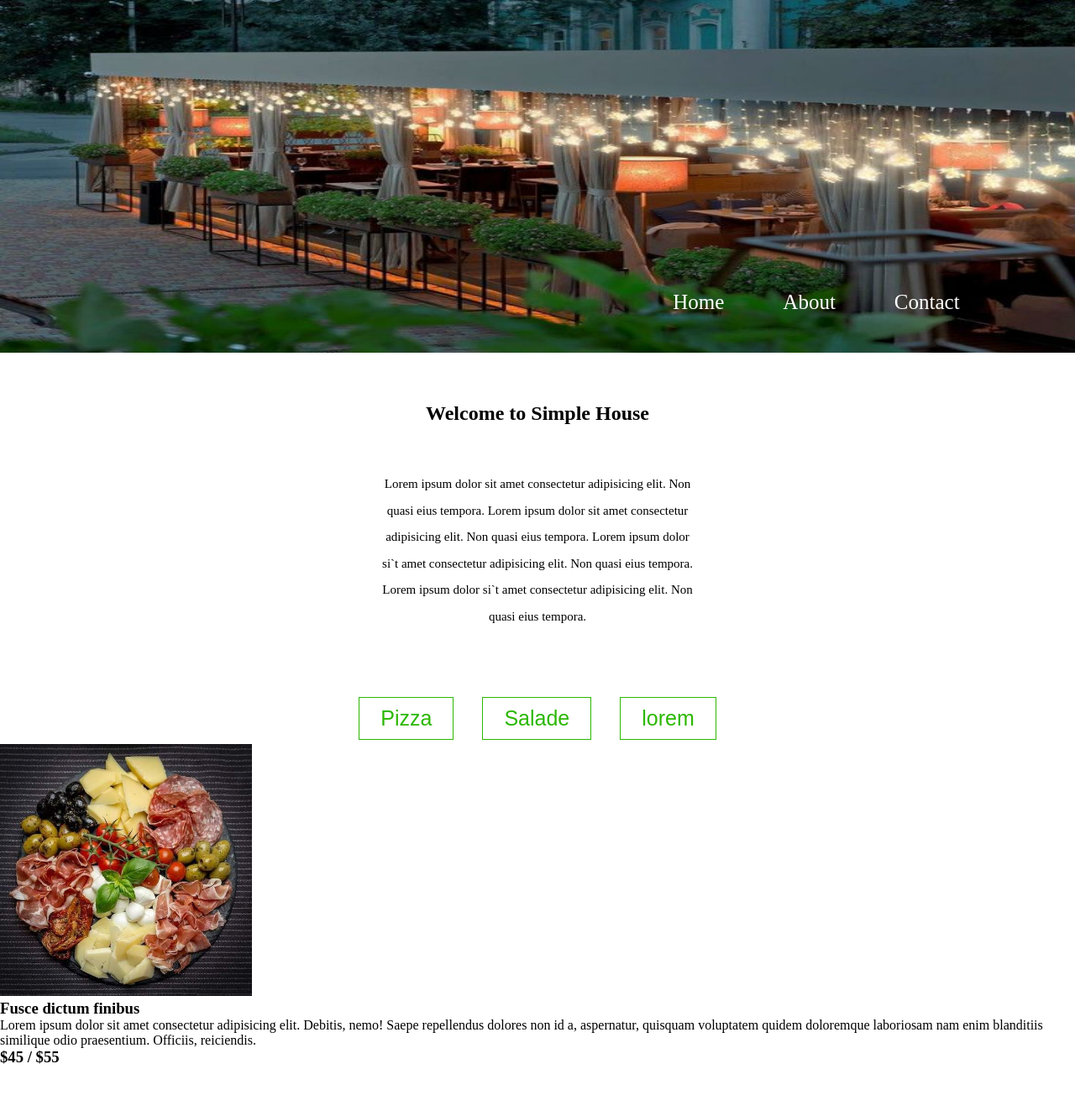
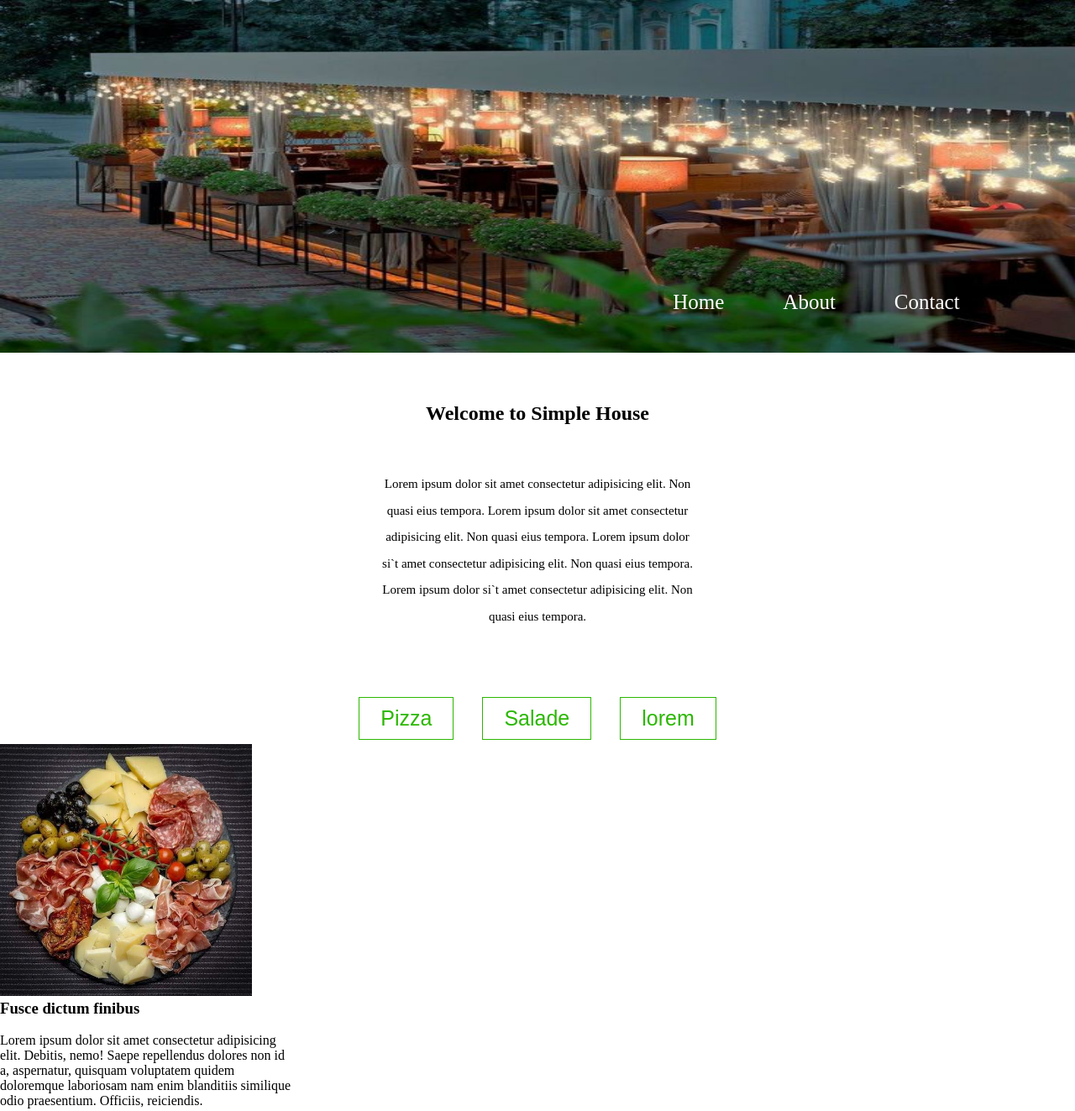
Before and after one commit to jacquesbedo/projet-oscar-1, a plain HTML site: page index.html in a window 1280 px wide. Shown: the top 1323 px of the page at 84% size. Before the commit the page ends 1270 px from the top, so only its background shows below. Drawn offline with Linux system fonts and the light colour scheme.

Commit message:
modified:   index.html 	modified:   style.css

```diff
--- a/index.html
+++ b/index.html
@@ -41,14 +41,14 @@
     <div class="partie3">
         <div class="par31">
             <img src="img/img11.jpeg" alt="" width="300px" height="300px">
-            <h3>Fusce dictum finibus</h3>
+            <h3>Fusce dictum finibus</h3><br>
             <p> Lorem ipsum dolor sit amet consectetur adipisicing elit.
                 Debitis, nemo!
                 Saepe repellendus dolores non id a, aspernatur, quisquam
                 voluptatem quidem
                 doloremque laboriosam nam enim blanditiis similique odio
                 praesentium. Officiis, reiciendis.
-            </p>
+            </p><br>
             <h3> $45 / $55</h3>
         </div>
 
--- a/style.css
+++ b/style.css
@@ -91,3 +91,7 @@
     color: white;
     background-color: #2bb800;
 }
+.partie3 p
+{
+    width:350px;
+}
```
